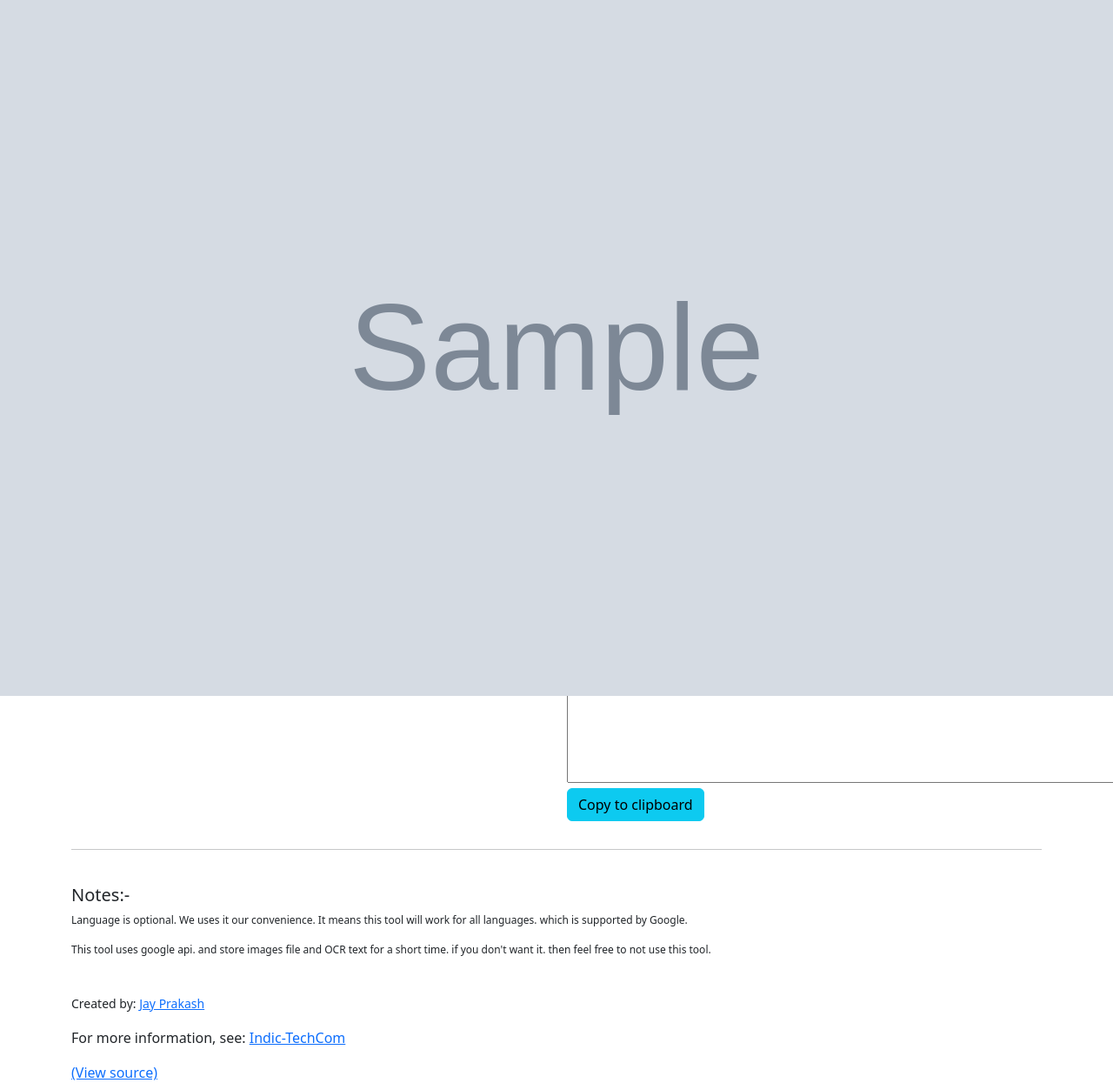
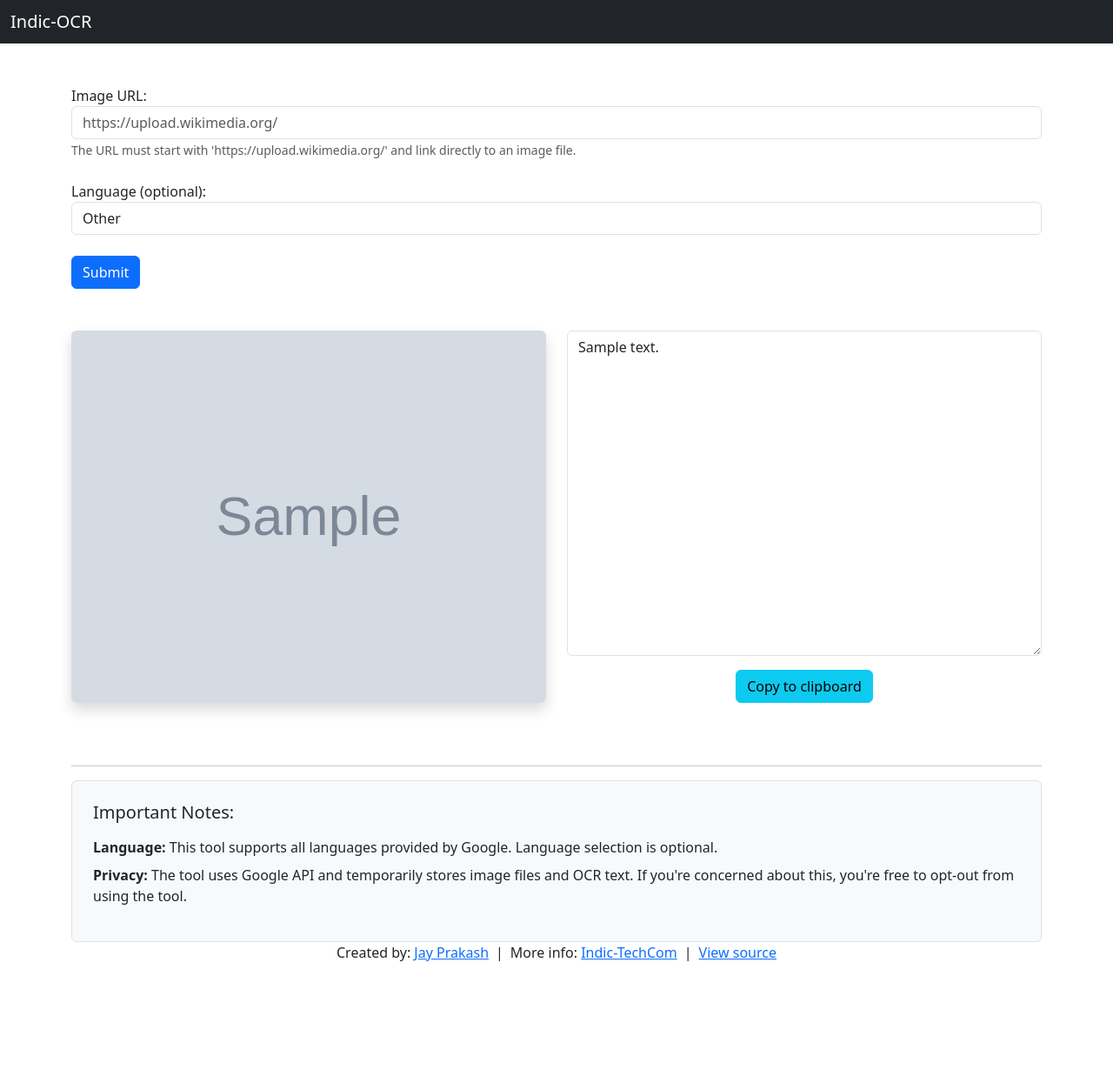
Before and after one commit to Jayprakash-SE/indic-ocr, a Flask app: template templates/getOCR.html in a window 1280 px wide. Shown: the whole page at 87% size. After the commit the page ends 1105 px from the top, so only its background shows below. Run offline with Flask 3, Linux system fonts and the light colour scheme; the template is opened without the code that fills it: most values are stand-ins (such as "Sample title", 1, 10 or a date in 2020); grey boxes marked "Sample" are stand-in pictures; some libraries are stand-ins or nearby versions.

Commit message:
Fixed container height issues

```diff
--- a/templates/getOCR.html
+++ b/templates/getOCR.html
@@ -1,66 +1,99 @@
 <!DOCTYPE html>
 <html lang="en">
+
 <head>
     <title>Indic-OCR</title>
     <meta charset="utf-8">
     <meta name="viewport" content="width=device-width, initial-scale=1">
     <link rel="icon" href="https://upload.wikimedia.org/wikipedia/commons/4/46/Wikisource-ico-48px.png">
-        <link rel="stylesheet" href="https://tools-static.wmflabs.org/cdnjs/ajax/libs/twitter-bootstrap/5.0.2/css/bootstrap.min.css">
-        <script type="text/javascript" src="https://tools-static.wmflabs.org/cdnjs/ajax/libs/jquery/3.6.0/jquery.min.js"></script>
+    <link rel="stylesheet"
+        href="https://tools-static.wmflabs.org/cdnjs/ajax/libs/twitter-bootstrap/5.0.2/css/bootstrap.min.css">
+    <script type="text/javascript"
+        src="https://tools-static.wmflabs.org/cdnjs/ajax/libs/jquery/3.6.0/jquery.min.js"></script>
     <script type="text/javascript" src="{{ url_for('static', filename='customJS.js') }}"></script>
+</head>
 
-    </head>
-    <body>]
+<body>
     <nav class="navbar navbar-dark bg-dark">
         <div class="container-fluid">
             <span class="navbar-brand mb-0 h1">Indic-OCR</span>
         </div>
     </nav>
-    <div class="container">
-        <br><br><br>
+
+    <div class="container mt-5">
         <form action="{{ url_for('getOCR') }}" method="get">
-            <div class="form-group">
+            <div class="form-group mb-4">
                 <label for="imageurl">Image URL:</label>
-                <input type="text" class="form-control" id="imageurl" name="imageurl"  placeholder="https://upload.wikimedia.org/" required autocomplete="off">
-                <p style="font-size: 12px;">This must start with 'https://upload.wikimedia.org/' and be a full URL to an actual image file.</p>
+                <input type="url" class="form-control" id="imageurl" name="imageurl" placeholder="https://upload.wikimedia.org/" required autocomplete="off">
+                <small class="form-text text-muted">The URL must start with 'https://upload.wikimedia.org/' and link directly to an image file.</small>
             </div>
-            <div class="form-group">
+
+            <div class="form-group mb-4">
                 <label for="langcode">Language (optional):</label>
                 <select class="form-control" id="langcode" name="langcode">
                     <option value="other">Other</option>
-                    <option value="gu">Gujrati</option>
+                    <option value="gu">Gujarati</option>
                     <option value="kn">Kannada</option>
                     <option value="ml">Malayalam</option>
                     <option value="or">Oriya</option>
                     <option value="te">Telugu</option>
                 </select>
             </div>
-            <button type="submit" class="btn btn-info">Submit</button>
+
+            <button type="submit" class="btn btn-primary btn-block">Submit</button>
         </form>
-        <br/>
-        <br/>
-        <br/>
-        <div class="row">
-            <div class="col-md-6">
-              <img src="{{ imageUrl }}" alt="The original image" style="position: absolute; top:0; left:0; width:100%; height:100%">
+
+        <div class="row mt-5 d-flex align-items-stretch">
+            <div class="col-md-6 mb-4 d-flex">
+                <img src="{{ imageUrl }}" alt="The original image" class="img-fluid rounded shadow align-self-stretch">
             </div>
-            <div class="col-md-6">
-                <textarea id="outputText" name="outputText" rows="20" cols="70">{{ OCRtext }}</textarea>
-                <p class="help-block">
-                        <button id="copy-button" class="btn btn-info" data-clipboard-action="copy" data-clipboard-target="#outputText">Copy to clipboard</button>
-                 </p>
+            <div class="col-md-6 mb-4 d-flex flex-column">
+                <textarea id="outputText" name="outputText" rows="15" class="form-control flex-grow-1">{{ OCRtext }}</textarea>
+                <div class="mt-3 text-center">
+                    <button id="copy-button" class="btn btn-info" data-clipboard-action="copy"
+                        data-clipboard-target="#outputText">Copy to clipboard</button>
                 </div>
             </div>
-        <hr>
-        <br/>
-        <h5>Notes:-</h5>
-        <p style="font-size: 12px;">Language is optional. We uses it our convenience. It means this tool will work for all languages. which is supported by Google.</p>
-        <p style="font-size: 12px;">This tool uses google api. and store images file and OCR text for a short time. if you don't want it. then feel free to not use this tool.</p>
-        <br/>
-        <p> <small> Created by: <a href="https://meta.wikimedia.org/wiki/User:Jayprakash12345"> Jay Prakash</a> </small></p>
-        <p> For more information, see: <a href="https://meta.wikimedia.org/wiki/Indic-TechCom">Indic-TechCom</a> </p>
-        <a href="https://github.com/Jayprakash-SE/indic-ocr"> (View source)</a>
         </div>
 
+
+        <hr class="mt-5">
+
+        <div class="notes p-4 bg-light border rounded">
+            <h5 class="mb-3">Important Notes:</h5>
+            <ul class="list-unstyled">
+                <li class="mb-2">
+                    <strong>Language:</strong> This tool supports all languages provided by Google. Language selection is optional.
+                </li>
+                <li>
+                    <strong>Privacy:</strong> The tool uses Google API and temporarily stores image files and OCR text. If you're concerned about this, you're free to opt-out from using the tool.
+                </li>
+            </ul>
+        </div>
+
+        <footer>
+            <div class="d-flex justify-content-center align-items-center">
+                <p class="mb-0">Created by: <a href="https://meta.wikimedia.org/wiki/User:Jayprakash12345">Jay Prakash</a></p>
+                <span class="mx-2">|</span>
+                <p class="mb-0">More info: <a href="https://meta.wikimedia.org/wiki/Indic-TechCom">Indic-TechCom</a></p>
+                <span class="mx-2">|</span>
+                <p class="mb-0"><a href="https://github.com/Jayprakash-SE/indic-ocr">View source</a></p>
+            </div>
+        </footer>
+    </div>
 </body>
+
+<style>
+.d-flex {
+    display: flex;
+}
+
+.align-self-stretch {
+    align-self: stretch;
+}
+
+.flex-grow-1 {
+    flex-grow: 1;
+}
+</style>
 </html>
```
Lines whose indentation alone changed are shown as unchanged.
